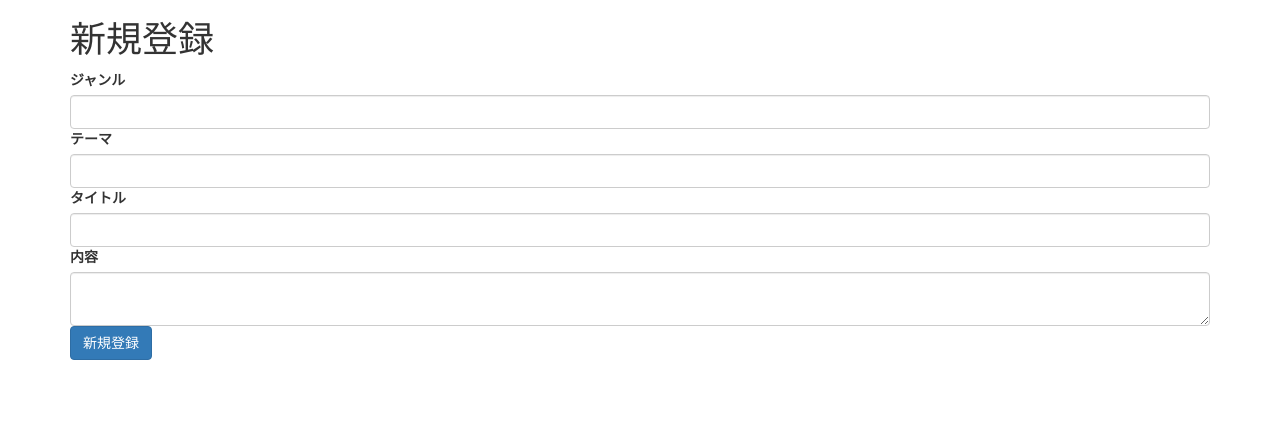
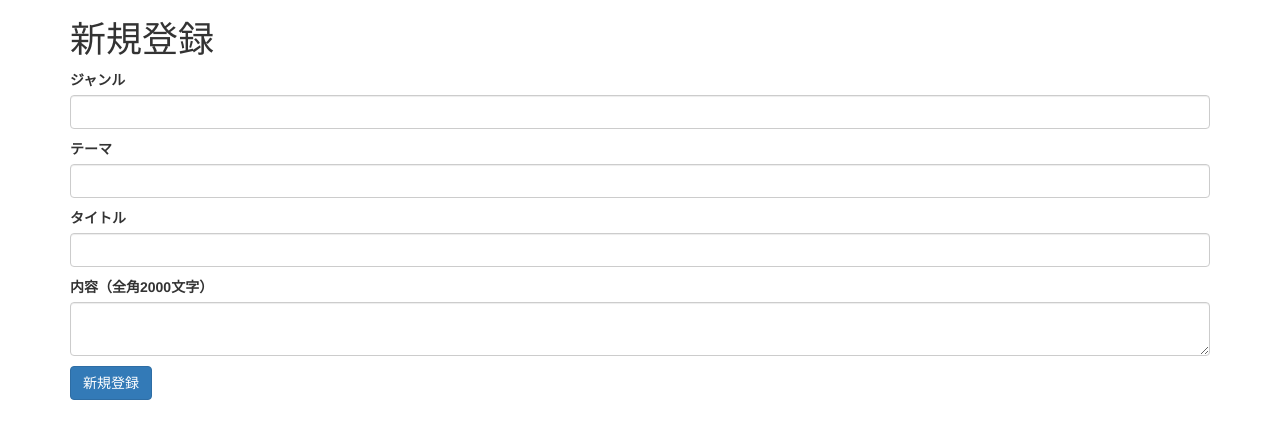
Before and after one commit to Terralien-jp/flask_blog, a Flask app: page /create in a window 1280 px wide. Shown: the top 439 px of the page. Run offline with Flask 2, Linux system fonts and the light colour scheme; some libraries are stand-ins or nearby versions.

Commit message:
bootstrap

```diff
--- a/static/css/sample.css
+++ b/static/css/sample.css
@@ -1,3 +1,3 @@
-h1 {
-    color: blue;
+.article-body {
+    font-size: larger;
 }
--- a/templates/base.html
+++ b/templates/base.html
@@ -5,7 +5,6 @@
     <meta http-equiv="X-UA-Compatible" content="IE=edge">
     <meta name="viewport" content="width=device-width, initial-scale=1.0">
     <!-- <link rel="stylesheet" href="{{ url_for('static', filename='css/sample.css') }}"> -->
-    <!-- <link href="https://cdn.jsdelivr.net/npm/bootstrap@5.0.2/dist/css/bootstrap.min.css" rel="stylesheet" integrity="sha384-EVSTQN3/azprG1Anm3QDgpJLIm9Nao0Yz1ztcQTwFspd3yD65VohhpuuCOmLASjC" crossorigin="anonymous"> -->
     {% block title %}{% endblock %}
 </head>
 <body>
--- a/templates/create.html
+++ b/templates/create.html
@@ -5,14 +5,22 @@
 <div class="container">
     <h1>新規登録</h1>
         <form method="POST">
-            <label for="title">ジャンル</label>
-            <input type="text" class="form-control" name="genre">
-            <label for="title">テーマ</label>
-            <input type="text" class="form-control" name="theme">
-            <label for="title">タイトル</label>
-            <input type="text" class="form-control" name="title">
-            <label for="body">内容</label>
-            <textarea type="text" class="form-control" name="body"></textarea>
+            <p>
+                <label for="genre">ジャンル</label>
+                <input type="text" class="form-control" name="genre">
+            </p>
+            <p>
+                <label for="theme">テーマ</label>
+                <input type="text" class="form-control" name="theme">
+            </p>
+            <p>
+                <label for="title">タイトル</label>
+                <input type="text" class="form-control" name="title">
+            </p>
+            <p>
+                <label for="body">内容（全角2000文字）</label>
+                <textarea type="text" class="form-control" name="body"></textarea>
+            </p>
             <input type="submit" class="btn btn-primary" value="新規登録">
         </form>
 </div>
```
Also changed, not shown: templates/index.html (+8 -4 lines), templates/update.html (+4 -4 lines), blog.db.
